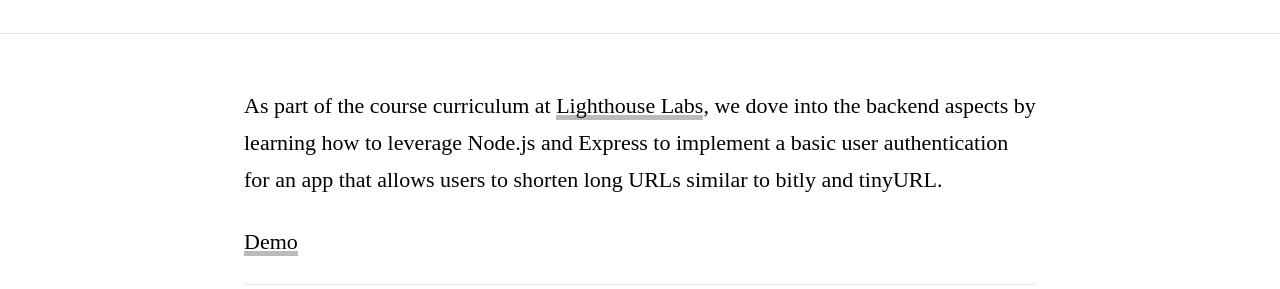
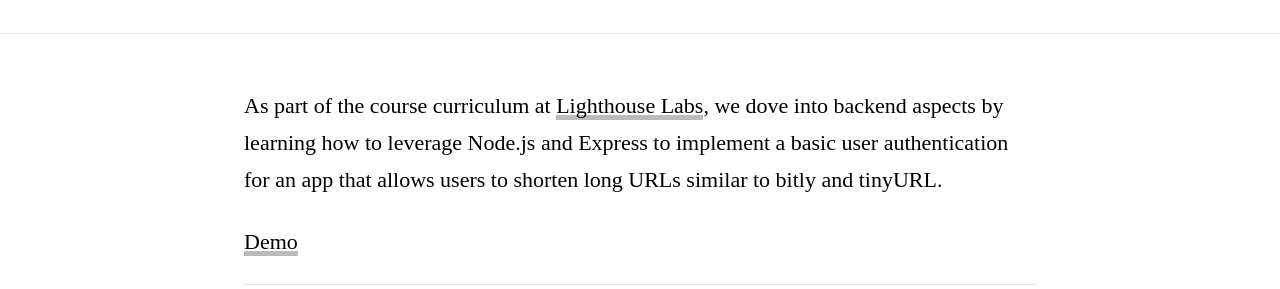
Before and after one commit to chaodonghu/personal-website, a Jekyll site: the page built from _posts/2017-07-04-tiny-url-shortener.markdown, in a window 1280 px wide and 900 px high, scrolled down 989 px. Shown: the part 167-456 px from the top of the window. Built offline with Jekyll 4.4.1, drawn with Linux system fonts in a browser that asks for light colours; some web fonts are replaced.

```diff
--- a/_posts/2017-07-04-tiny-url-shortener.markdown
+++ b/_posts/2017-07-04-tiny-url-shortener.markdown
@@ -8,7 +8,7 @@ author: Dong Hu
 tags:
   - Portfolio
 ---
-As part of the course curriculum at [Lighthouse Labs](https://www.lighthouselabs.ca/), we dove into the backend aspects by learning how to leverage Node.js and Express to implement a basic user authentication for an app that allows users to shorten long URLs similar to bitly and tinyURL.
+As part of the course curriculum at [Lighthouse Labs](https://www.lighthouselabs.ca/), we dove into backend aspects by learning how to leverage Node.js and Express to implement a basic user authentication for an app that allows users to shorten long URLs similar to bitly and tinyURL.
 
 [Demo](https://tiny-url-app.herokuapp.com/)
 
```
Also changed, not shown: _posts/2017-07-04-tweeter.markdown (added, +27 -0 lines), assets/images/tweeter/1.png (added), assets/images/tweeter/tweeter.gif (added).
